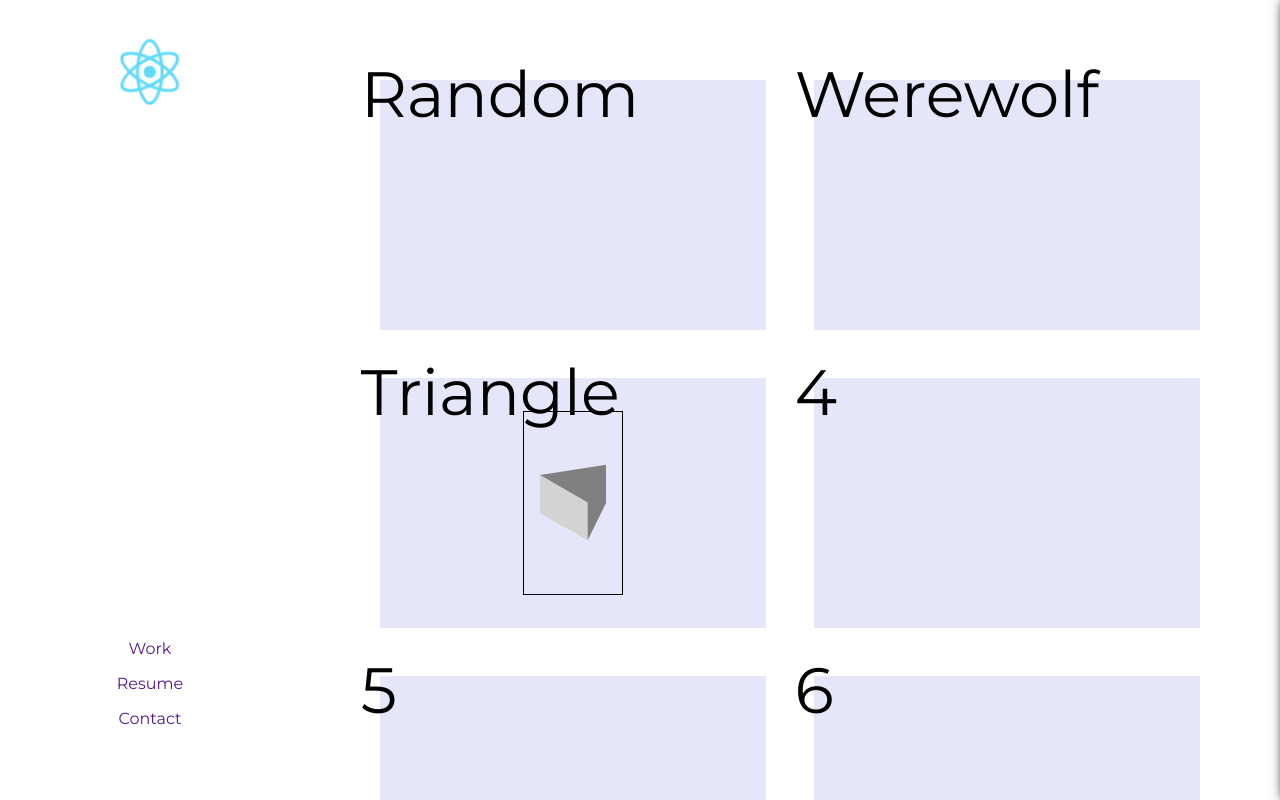
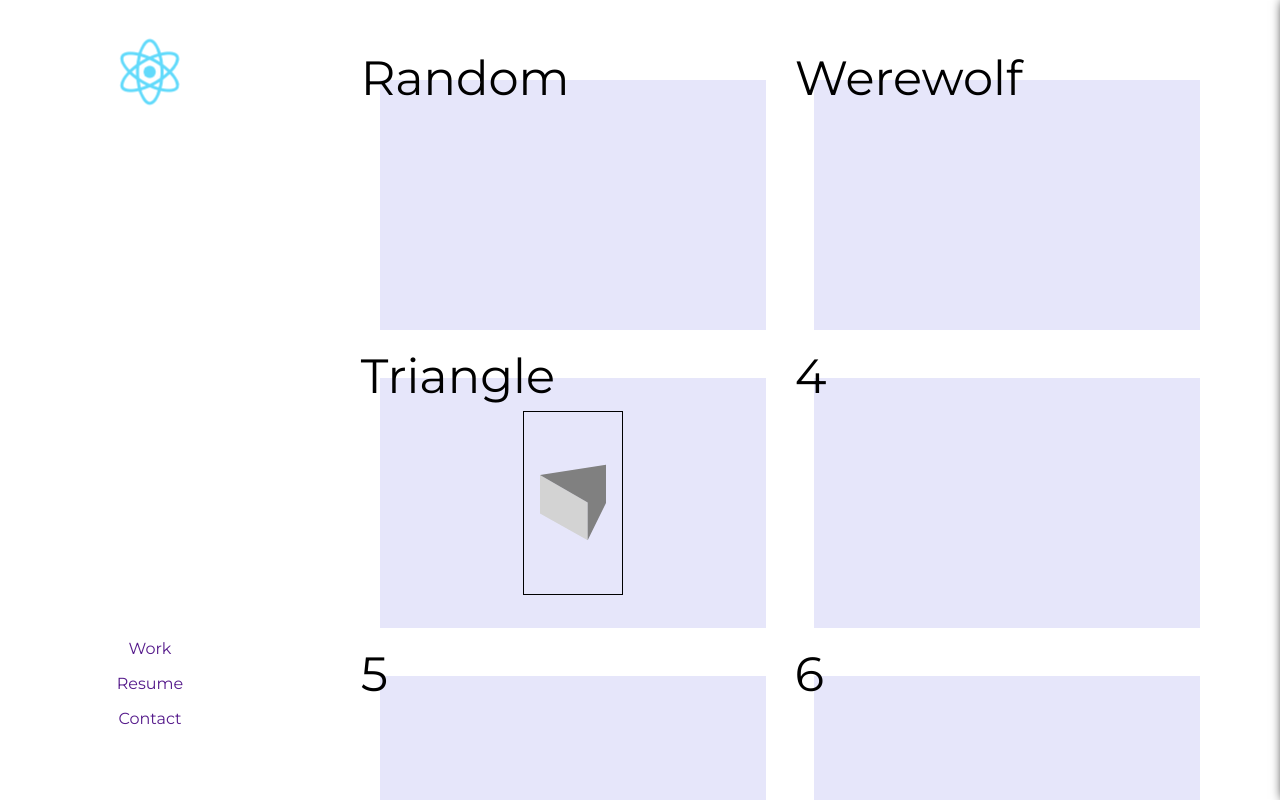
Before and after one commit to ETS-ReactNative3/portfolio, a React (Create React App) app: page / in a window 1280 px wide. Built offline with nearby package versions, Linux system fonts and the light colour scheme.

Commit message:
testing commit after I broke my project

```diff
--- a/src/App.scss
+++ b/src/App.scss
@@ -101,7 +101,7 @@ a {
   left: -5%;
   top: -20%;
   margin: 0;
-  font-size: 4em;
+  font-size: 3em;
 }
 
 @keyframes App-logo-spin {
```
